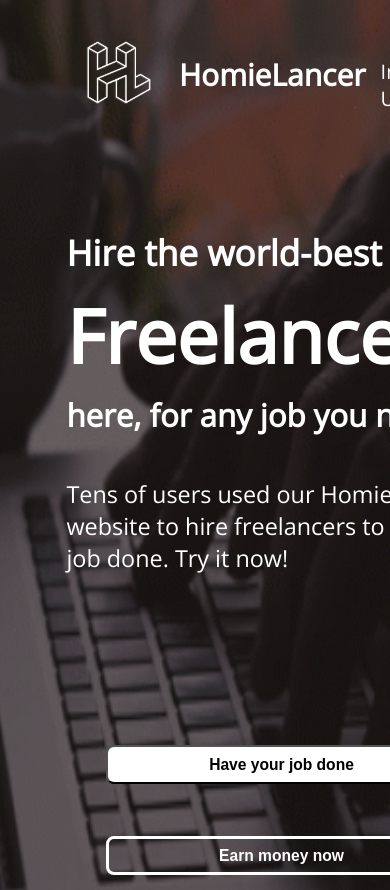
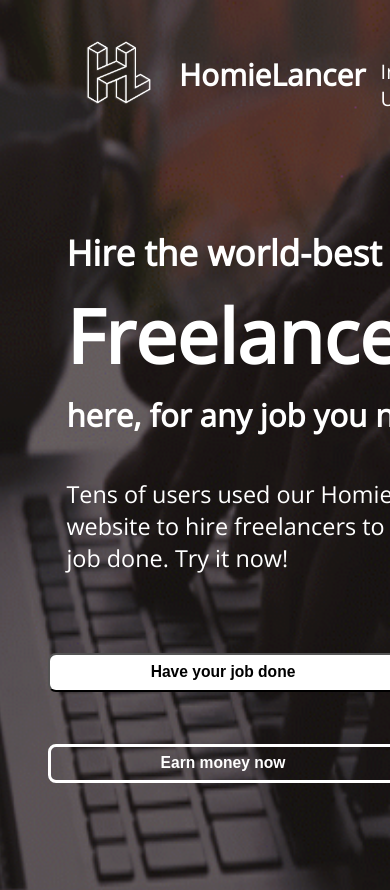
Before and after one commit to moezemara/freelance-dashboard, a React (Create React App) app: page / in a window 390 px wide. Shown: the top 890 px of the page. Built offline with nearby package versions, Linux system fonts and the light colour scheme.

Commit message:
btn position absolute

```diff
--- a/src/index.css
+++ b/src/index.css
@@ -1594,8 +1594,10 @@ hr {
 }
 .btn-table{
   width: 100%;
-  margin-top: 20vh;
-  text-align:center
+  margin-top: 0vh;
+  text-align:center;
+  position: absolute;
+  bottom:7vh;
 
 }
 
```
